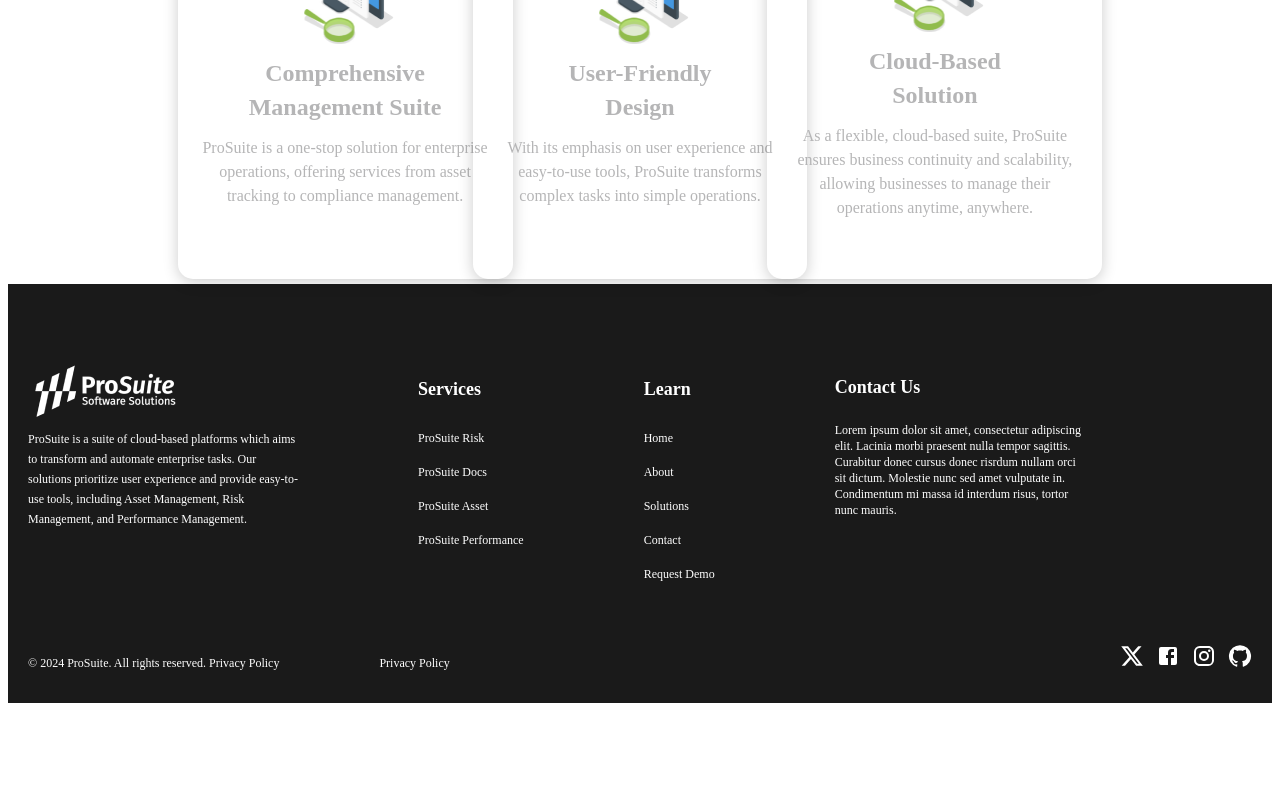
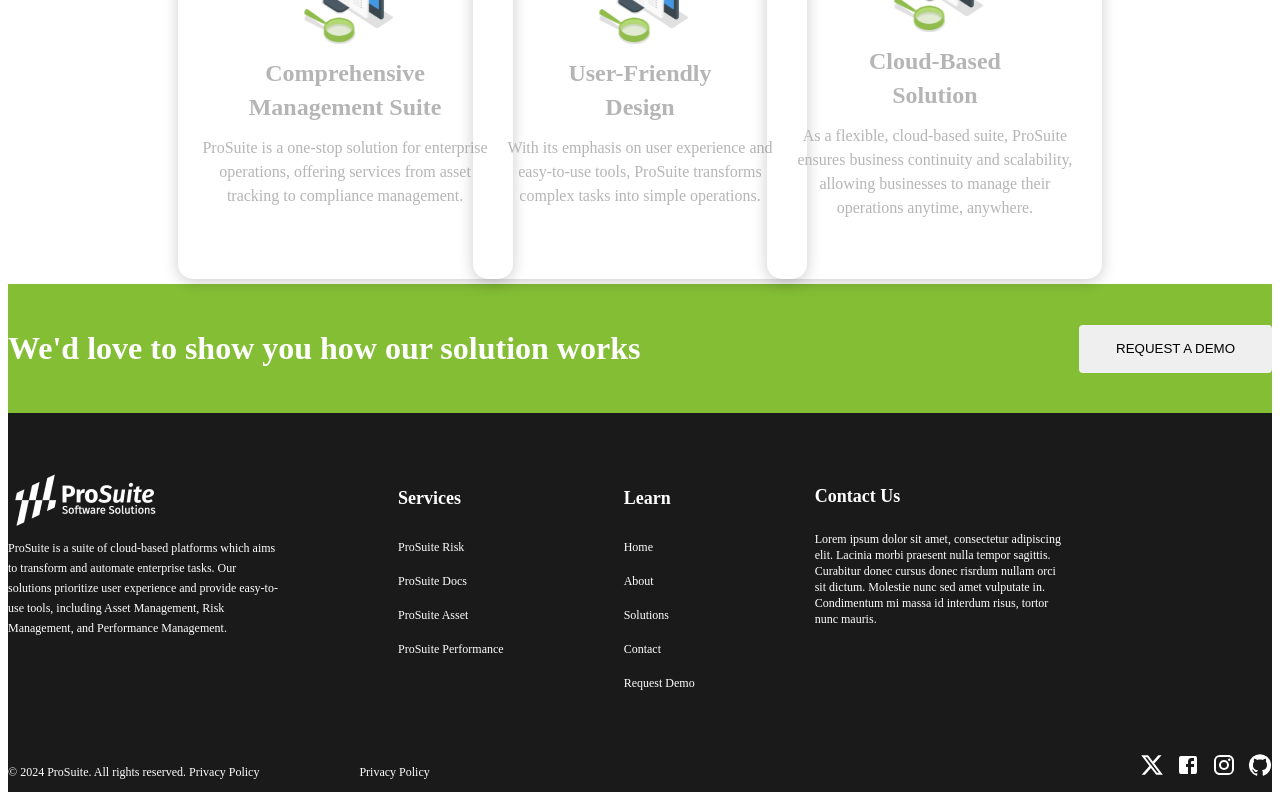
Before and after one commit to moraswi/pro-suite, a React (Create React App) app: page / in a window 1280 px wide. Shown: the part 573-1373 px from the top of the page. Before the commit the page ends 1284 px from the top, so only its background shows below. Built offline with nearby package versions, Linux system fonts and the light colour scheme.

Commit message:
request demo

```diff
--- a/src/components/Footer.js
+++ b/src/components/Footer.js
@@ -11,6 +11,13 @@ export default function Footer(){
 
   return (
     <footer className="footer">
+
+      <div className='requestDemoContainer'>
+<div className='subRequestDemoContainer'>
+<h1>We'd love to show you how our solution works</h1>
+<button className='buttonReq'>REQUEST A DEMO</button>
+</div>
+      </div>
 
       <div className='subFootMainContainer'>
       <div className="footerContent">
--- a/src/styles/Footer.css
+++ b/src/styles/Footer.css
@@ -2,7 +2,7 @@
 .footer {
     background-color: #1a1a1a;
     color: #ffffff;
-    padding: 20px;
+    /* padding: 20px; */
     /* text-align: center; */
   }
 
@@ -12,6 +12,33 @@
     /* background-color: red; */
     max-width: 1330px;
     margin: 0 auto;
+
+  }
+
+  .requestDemoContainer{
+    width: 100%;
+    height: 129px;
+    background-color: #84BE35;
+    display: flex;
+    /* flex-direction: row; */
+    align-items: center;  }
+
+  .subRequestDemoContainer{
+    display: flex;
+    /* flex-direction: row; */
+    width: 1330px;
+    margin: 0 auto;
+    justify-content: space-between;
+    /* align-content: center; */
+    align-items: center;
+    /* background-color: red; */
+  }
+
+  .buttonReq{
+        width: 193px;
+        height: 48px;
+        border-radius: 4px;
+        border-color: transparent;
 
   }
 
```
